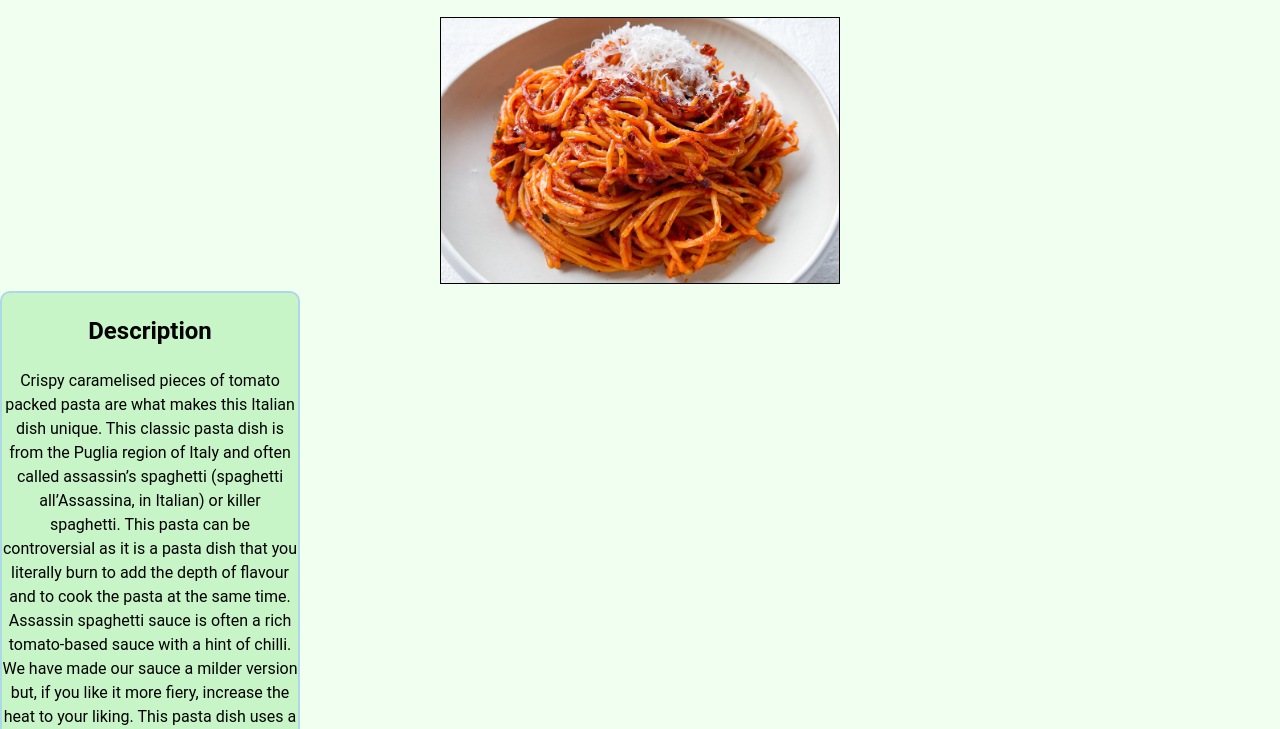
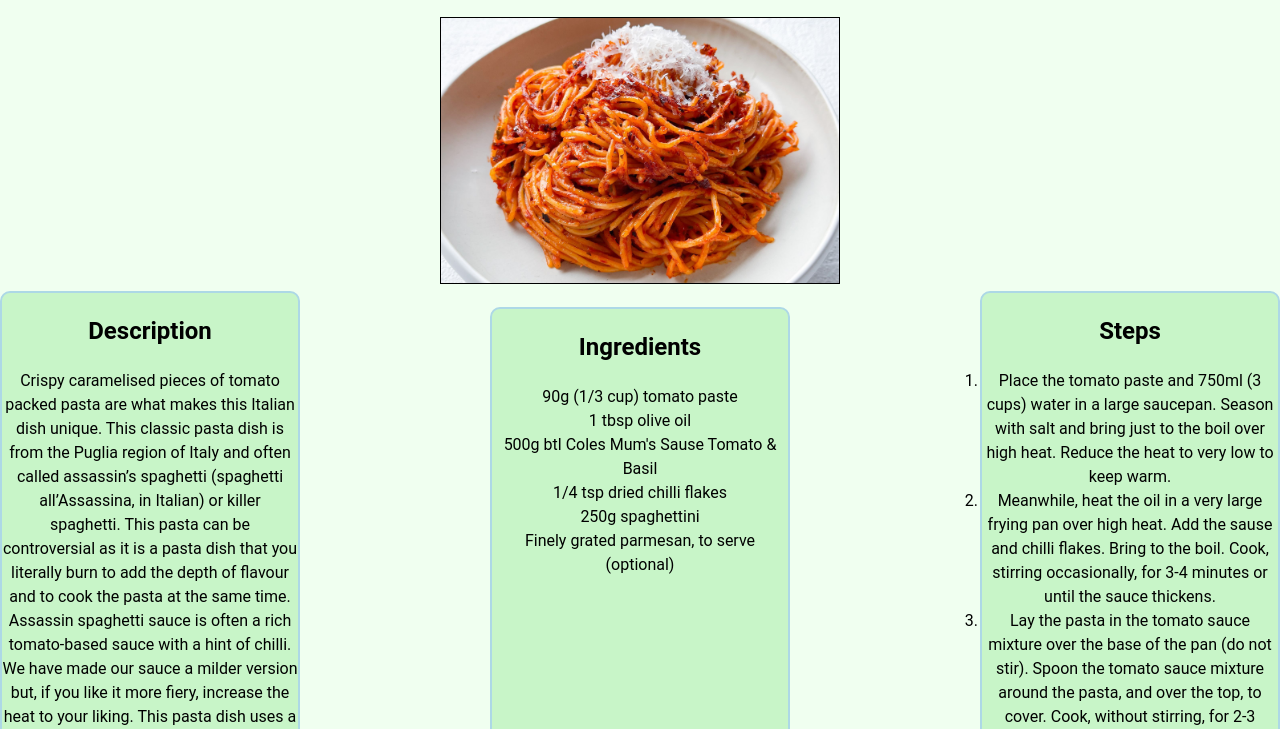
Before and after one commit to cumhurbabaoglu/odin-recipes, a plain HTML site: page recipes/spaghetti.html in a window 1280 px wide. Shown: the part 71-800 px from the top of the page. Drawn offline with Linux system fonts and the light colour scheme.

Commit message:
Add display flex for all recipe pages

```diff
--- a/style.css
+++ b/style.css
@@ -99,3 +99,9 @@ ul {
     width: 300px;
     border-radius: 10px;
 }
+
+.flex-container-chicken,
+.flex-container-lentil,
+.flex-container-spaghetti {
+    display: flex;
+}
```
